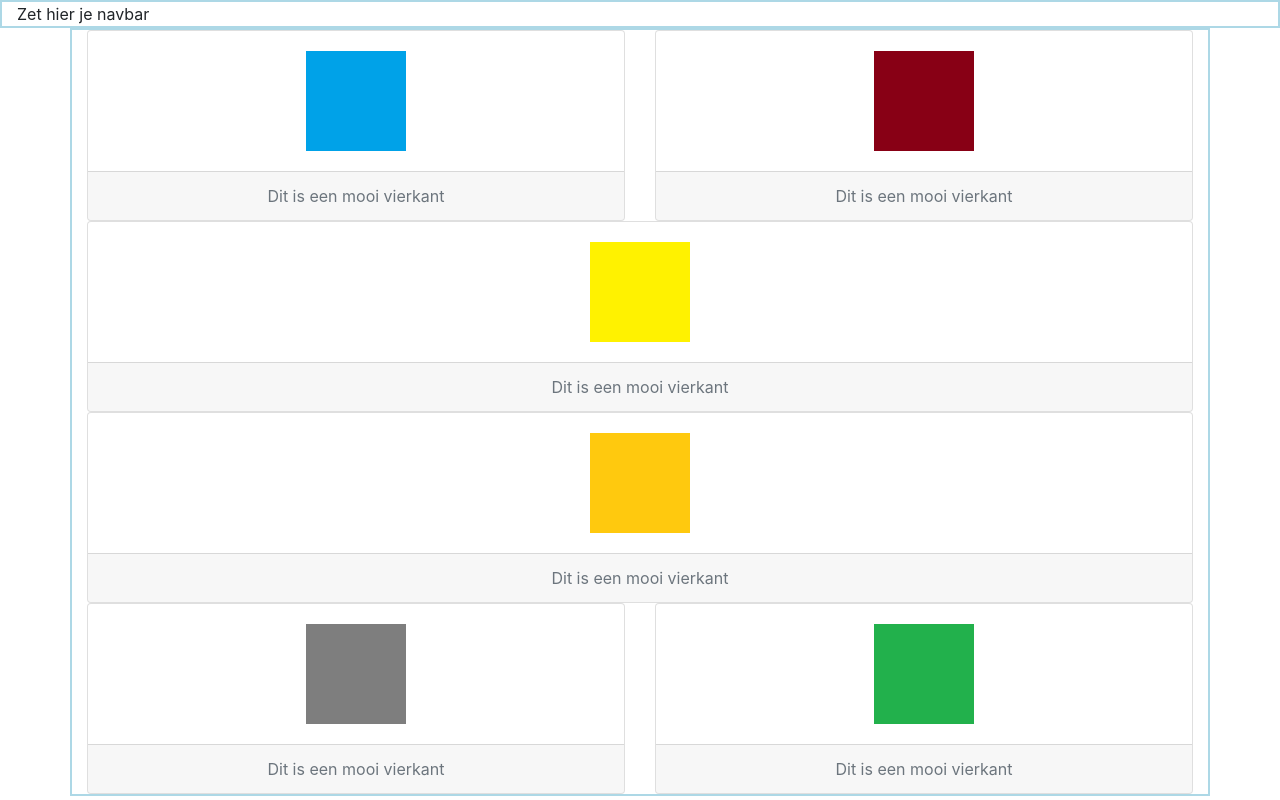
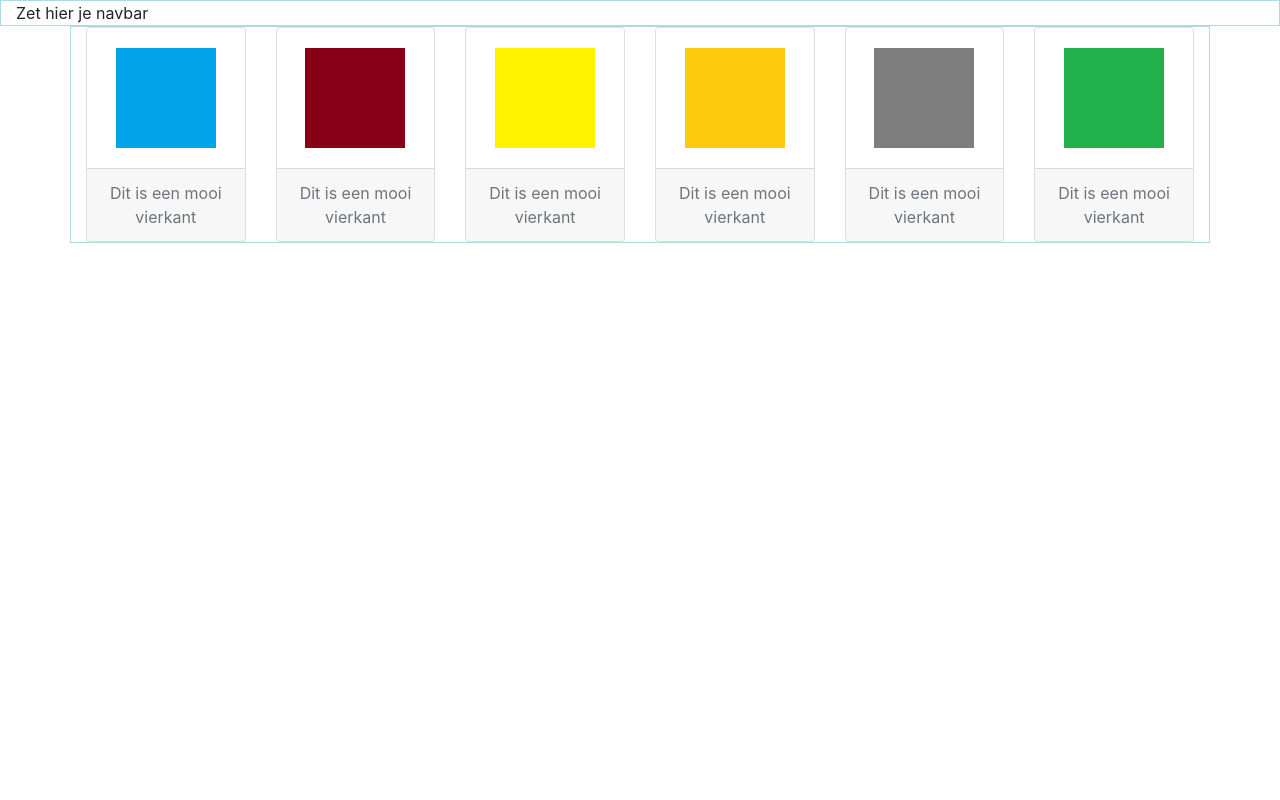
Before and after one commit to rra-am1b-2017/blok4-f-rte-sass, a PHP site: page / in a window 1280 px wide. Run offline with PHP 8.4, Linux system fonts and the light colour scheme.

Commit message:
einde les

```diff
--- a/css/style.css
+++ b/css/style.css
@@ -16,7 +16,13 @@ img {
 }
 
 .container, .container-fluid {
-  border: 2px solid lightblue;
+  border: 1px solid lightblue;
+}
+
+@media (max-width: 575.98px) {
+  .card-body {
+    background-color: orange;
+  }
 }
 
 /*# sourceMappingURL=style.css.map */
--- a/index.php
+++ b/index.php
@@ -14,7 +14,7 @@
     <div class="container-fluid">Zet hier je navbar</div>
     <div class="container">
       <article class="row">
-        <section class="col-6">
+        <section class="col-12 col-md-6 col-lg-4 col-xl-2">
           <div class="card text-center">
               <div class="card-body">
                 <img src="./images/blauw.png" alt="blauw">
@@ -24,7 +24,7 @@
               </div>
           </div>
         </section>
-        <section class="col-6">
+        <section class="col-6 col-md-6 col-lg-4 col-xl-2">
           <div class="card text-center">
               <div class="card-body">
                 <img src="./images/bruin.png" alt="bruin">
@@ -34,7 +34,7 @@
               </div>
           </div>
         </section>
-        <section class="col-12">
+        <section class="col-6 col-md-12 col-lg-4 col-xl-2">
           <div class="card text-center">
               <div class="card-body">
                 <img src="./images/geel.png" alt="geel">
@@ -44,7 +44,7 @@
               </div>
           </div>
         </section>
-        <section class="col-12">
+        <section class="col-12 col-md-6 col-lg-4 col-xl-2">
           <div class="card text-center">
               <div class="card-body">
                 <img src="./images/goud.png" alt="goud">
@@ -54,7 +54,7 @@
               </div>
           </div>
         </section>
-        <section class="col-6">
+        <section class="col-6 col-md-6 col-lg-4 col-xl-2">
           <div class="card text-center">
               <div class="card-body">
                 <img src="./images/grijs.png" alt="grijs">
@@ -64,7 +64,7 @@
               </div>
           </div>
         </section>
-        <section class="col-6">
+        <section class="col-6 col-md-12 col-lg-4 col-xl-2">
           <div class="card text-center">
               <div class="card-body">
                 <img src="./images/groen.png" alt="groen">
--- a/process/scss/style.scss
+++ b/process/scss/style.scss
@@ -21,5 +21,11 @@ img {
 }
 
 .container, .container-fluid {
-  border: 2px solid lightblue;
+  border: 1px solid lightblue;
 }
+
+@media (max-width: 575.98px) {
+  .card-body {
+    background-color: orange;
+  }
+}
```
Also changed, not shown: 1 other file.
